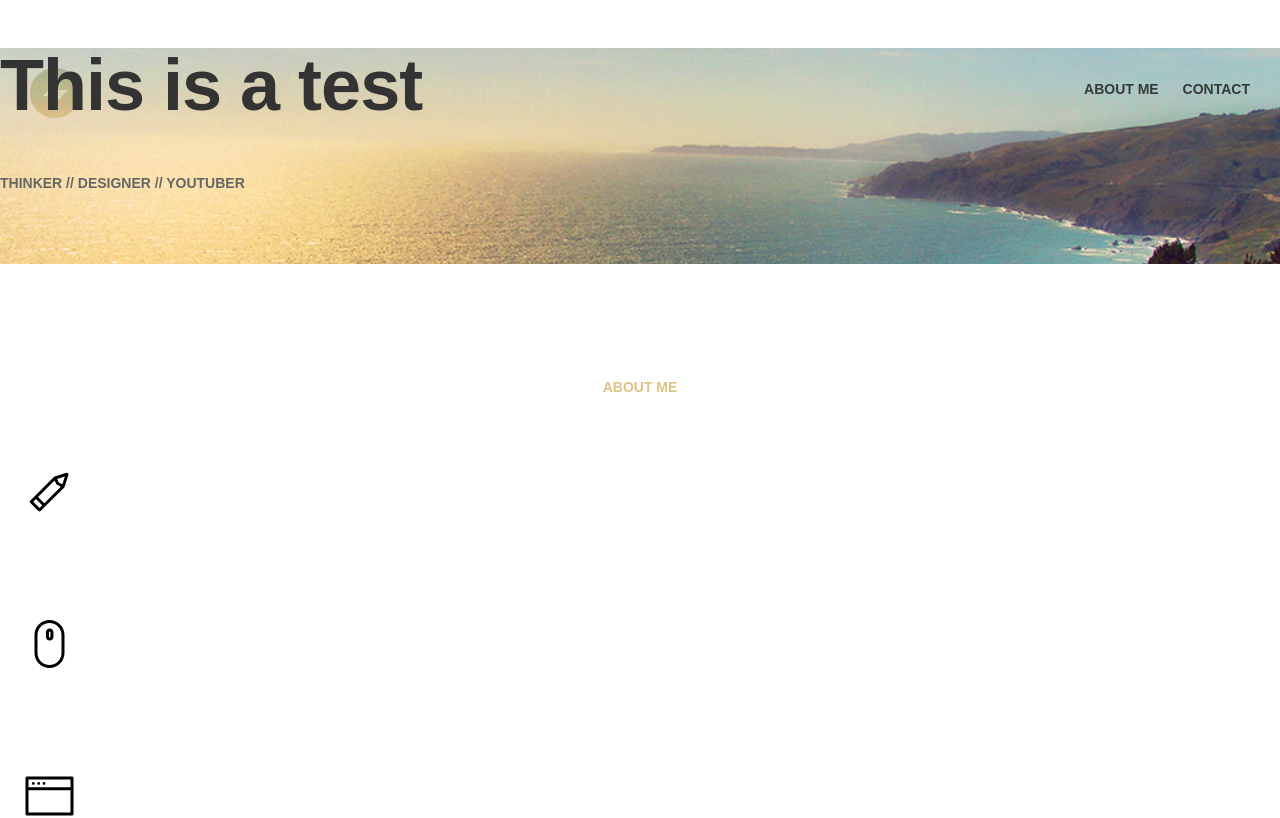
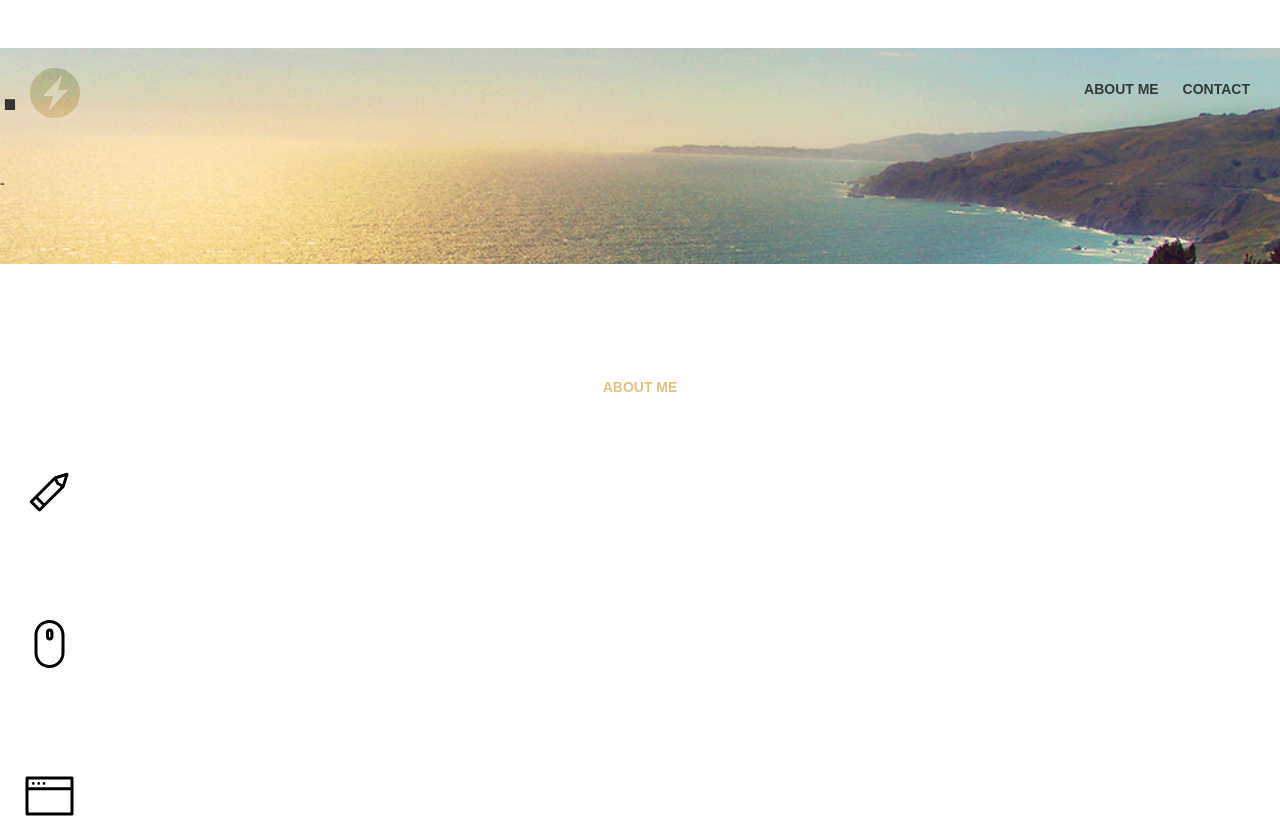
Before and after one commit to FathersMuffin/FathersMuffin.github.io, a plain HTML site: page index.html in a window 1280 px wide. Shown: the top 818 px of the page. Drawn offline with nearby package versions, Linux system fonts and the light colour scheme.

Commit message:
Update index.html

```diff
--- a/index.html
+++ b/index.html
@@ -24,8 +24,8 @@
 
         <a href="#contact">Contact</a>
     </nav>
-    <h1><span>This is a test</span></h1>
-    <p class="kicker">Thinker // Designer // YouTuber</p>
+    <h1>.</h1>
+    <p class="kicker">-</p>
 </header>
 
 		<!-- About section -->
```
